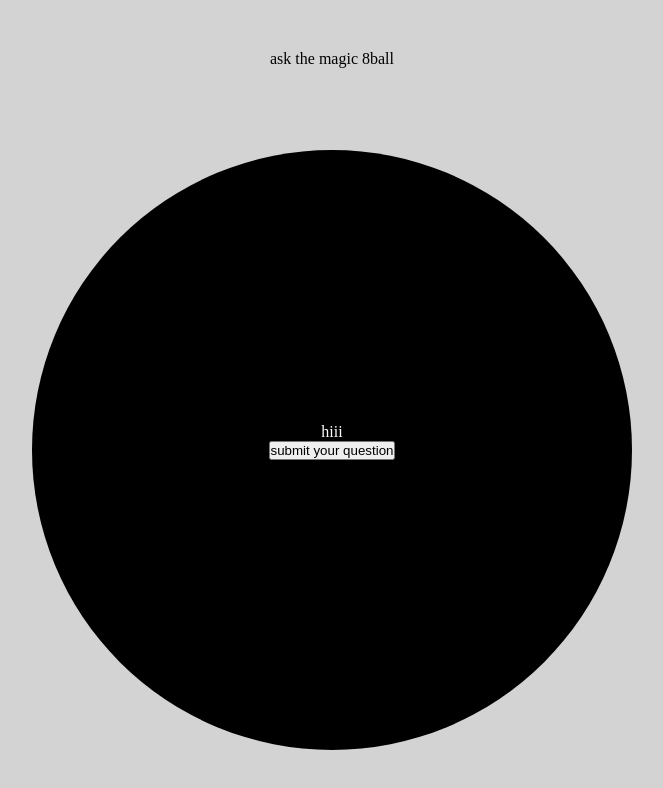
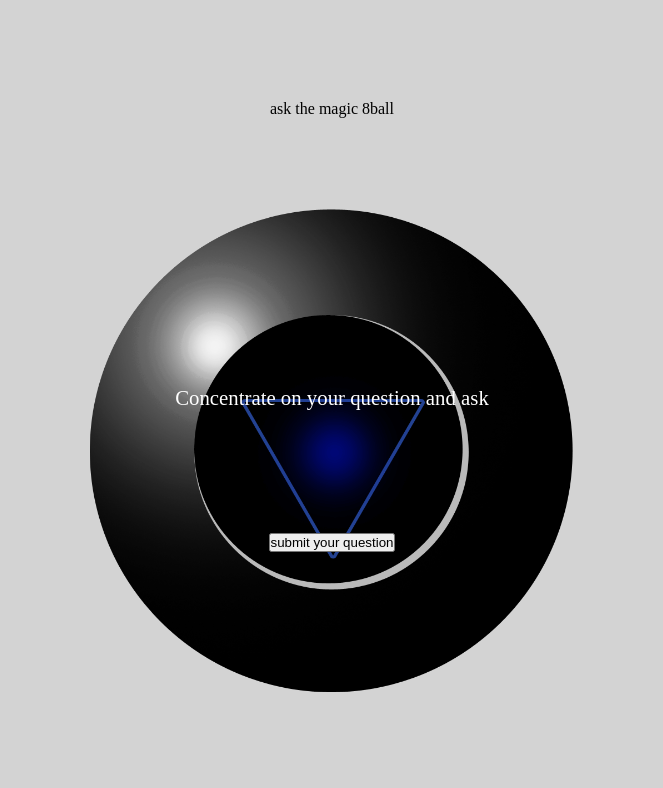
Before and after one commit to internetbby/8ball, a plain HTML site: page index.html in a window 1280 px wide. Shown: the whole page, without its empty margins (308-971 px from the left). Drawn offline with Linux system fonts and the light colour scheme.

Commit message:
små ändringar

```diff
--- a/index.html
+++ b/index.html
@@ -1,20 +1,19 @@
 <!DOCTYPE html>
 <html lang="en">
-<head>
-    <meta charset="UTF-8">
-    <meta name="viewport" content="width=device-width, initial-scale=1.0">
-    <link rel="stylesheet" href="style.css">
+  <head>
+    <meta charset="UTF-8" />
+    <meta name="viewport" content="width=device-width, initial-scale=1.0" />
+    <link rel="stylesheet" href="style.css" />
     <title>8 Ball</title>
-    <script src="main.js"></script>
-</head>
-<body>
-    <div class="textArea"> ask the magic 8ball</div>
+    <script defer src="main.js"></script>
+  </head>
+  <body>
+    <div class="textArea">ask the magic 8ball</div>
     <div class="ballArea">
-
-        <div id="content"><p id="answer">hiii </p>
-        <button onclick="changeText(); shake();"> submit your question</button>
-        </div>
+      <div id="content"><p id="answer">Concentrate on your question and ask</p></div>
+      <div class="buttonArea">
+        <button onclick="changeText(); shake();">submit your question</button>
+      </div>
     </div>
-
-</body>
+  </body>
 </html>
--- a/main.js
+++ b/main.js
@@ -27,7 +27,7 @@ let random = Math.floor(Math.random() * answers.length+1);
 
 function changeText(){
     document.getElementById("answer").innerHTML = answers[random];
-    random = Math.floor(Math.random() * answers.length+1);
+    random = Math.floor(Math.random() * answers.length);
     console.log(random);
     console.log(answers[random]);
 
--- a/style.css
+++ b/style.css
@@ -1,45 +1,65 @@
-*{
-    margin:0;
+* {
+  margin: 0;
   padding: 0;
 }
 
+@media  screen and (max-width: 600px) {
+  body {
+    grid-template-columns: [header] 1fr [main] 3fr [mainend] 1fr [ending];
+    grid-template-rows: [header] 1fr[textArea] 6fr [main] 1fr [mainend] 1fr [ending];
+  }
+}
 
-body{
+body {
   background-color: lightgray;
   display: grid;
-    grid-template-columns: [header] 1fr [main] 600px [mainend] 1fr [ending];
-    grid-template-rows:[header] 1fr[textArea] 2fr [main] 600px [mainend] 1fr [ending];
+  grid-template-columns: [header] 1fr [main] 3fr [mainend] 1fr [ending];
+  grid-template-rows: [header] 1fr[textArea] 1fr [main] 5fr [mainend] 1fr [ending];
 
   width: 100vw;
   height: 100vh;
 }
 
-.textArea{
+.textArea {
   grid-row: textArea / main;
   grid-column: main / mainend;
 
   text-align: center;
 }
 
-
-.ballArea{
-
+.ballArea {
   grid-row: main / mainend;
   grid-column: main / mainend;
 
-    background-color: black;
-    border-radius: 50%;
+  background-image: url("ball.png");
+  background-size: contain;
+  background-repeat: no-repeat;
+  background-position: center;
 
-    width: 100%;
   text-align: center;
+
+  display: grid;
+
+  grid-template-rows: [beginning] 2fr [middleline] 1fr [endline];
 }
 
+#content {
+  grid-row: beginning/middleline;
+  text-align: center;
+  margin-top: 25%;
+  color: white;
+
+  font-size: 1.3em;
+  text-align: center;
+vertical-align: middle;
+line-height: 60%;
+}
+@media screen and (max-width: 992px) {
     #content{
-    display: inline-block;
-    margin: 0 auto;
-    padding: 3px;
-    margin-top: 45%;
 
+    }
+  }
 
-    color: white;
+.buttonarea {
+  grid-row: middleline / endline;
 }
```
Also changed, not shown: ball.png (renamed from Magic_eight_ball.png). Lines whose indentation alone changed are shown as unchanged.
